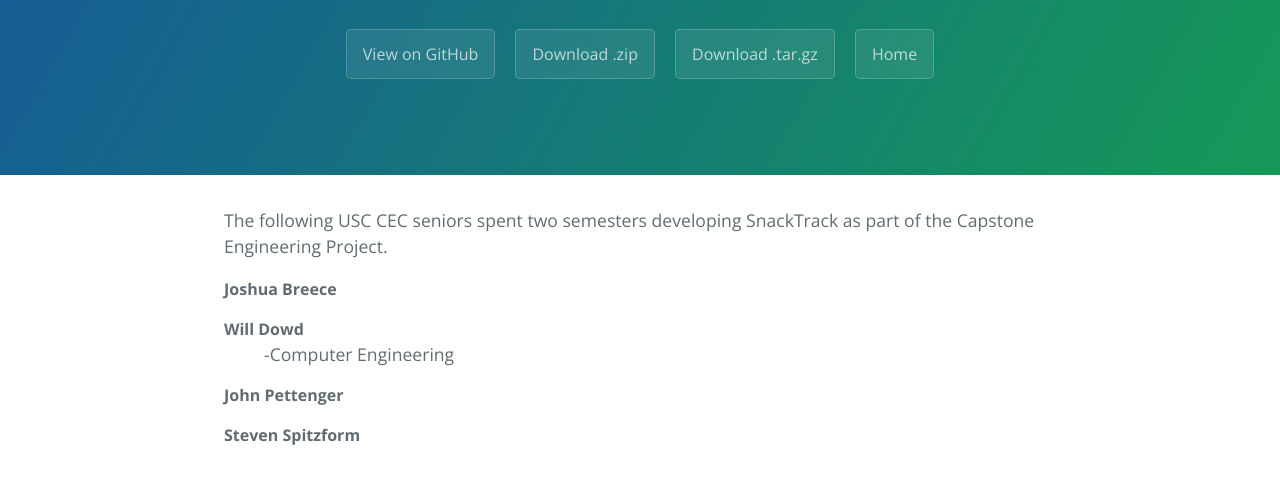
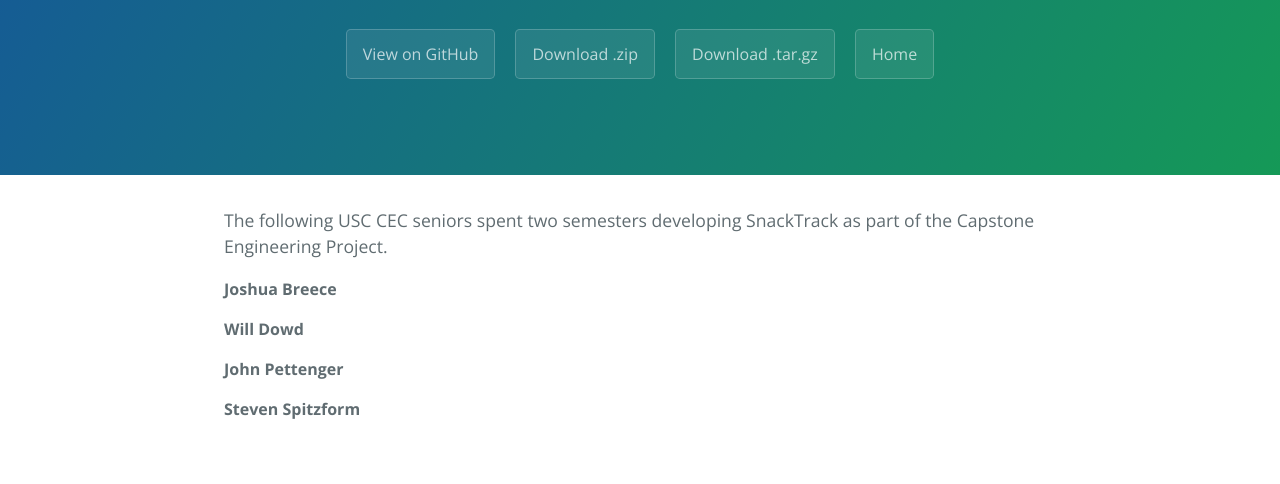
Before and after one commit to SCCapstone/diet, a plain HTML site: page about.html in a window 1280 px wide. Shown: the part 208-692 px from the top of the page. Drawn offline with nearby package versions, Linux system fonts and the light colour scheme.

Commit message:
Update about.html

```diff
--- a/about.html
+++ b/about.html
@@ -24,7 +24,6 @@
       <dl>
         <dt><strong>Joshua Breece</strong></dt>
         <dt><strong>Will Dowd</strong></dt>
-        <dd>-Computer Engineering</dd>
         <dt><strong>John Pettenger</strong></dt>
         <dt><strong>Steven Spitzform</strong></dt>
       </dl>
```
